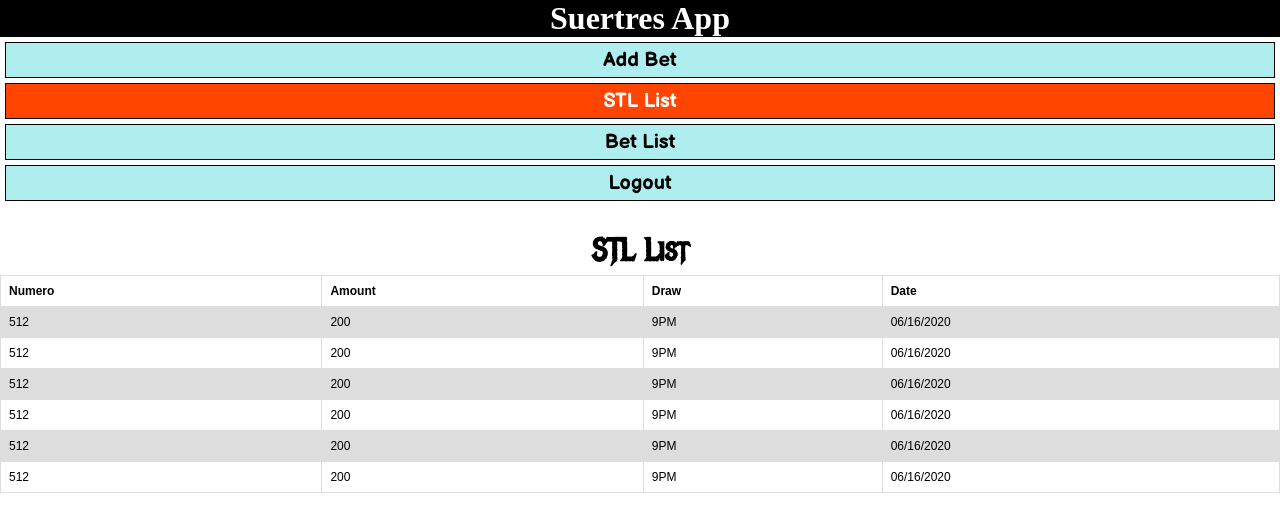
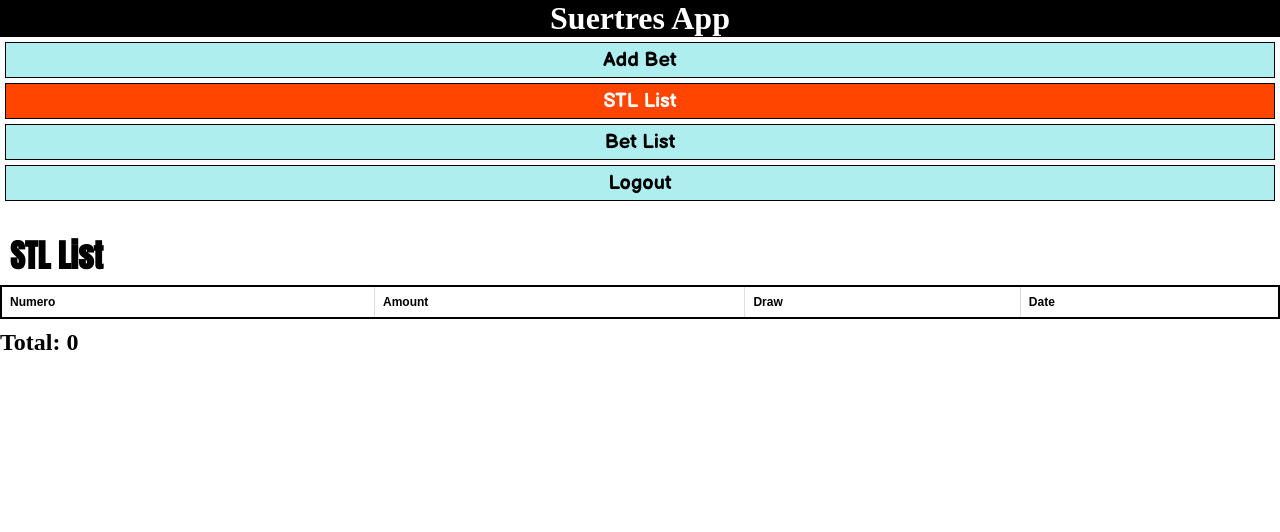
Before and after one commit to VinceGonz/suertres-client, a React (Create React App) app: page /sList in a window 1280 px wide. Shown: the top 532 px of the page. Built offline with nearby package versions, Linux system fonts and the light colour scheme.

Commit message:
- Added Filter for duplicate suertres number - Added Filter for selectedDate only

```diff
--- a/package.json
+++ b/package.json
@@ -6,7 +6,9 @@
     "@testing-library/jest-dom": "^4.2.4",
     "@testing-library/react": "^9.5.0",
     "@testing-library/user-event": "^7.2.1",
+    "moment": "^2.27.0",
     "react": "^16.13.1",
+    "react-datepicker": "^3.0.0",
     "react-dom": "^16.13.1",
     "react-router-dom": "^5.2.0",
     "react-scripts": "3.4.1"
--- a/src/App.css
+++ b/src/App.css
@@ -1,6 +1,8 @@
 @import url("https://fonts.googleapis.com/css2?family=Balsamiq+Sans:wght@700&display=swap");
 
 @import url("https://fonts.googleapis.com/css2?family=Metal+Mania&family=Staatliches&display=swap");
+
+@import url("https://fonts.googleapis.com/css2?family=Anton&display=swap");
 
 * {
   margin: 0px;
@@ -52,9 +54,10 @@ nav {
 
 /* !HeaderText */
 .HeaderText {
-  text-align: center;
+  /* text-align: center; */
   margin-bottom: 5px;
-  font-family: "Metal Mania", cursive;
+  margin-left: 10px;
+  font-family: "Anton", sans-serif;
   font-size: 32px;
 }
 
@@ -64,6 +67,8 @@ table {
   font-size: 12px;
   border-collapse: collapse;
   width: 100%;
+  border: 2px solid;
+  margin-bottom: 10px;
 }
 
 td,
@@ -71,6 +76,7 @@ th {
   border: 1px solid #dddddd;
   text-align: left;
   padding: 8px;
+  font-weight: bolder;
 }
 
 tr:nth-child(even) {
@@ -91,6 +97,13 @@ tr:nth-child(even) {
   margin-left: 30px;
   align-self: flex-end;
   width: 70%;
+}
+
+/* !Draw Select Input */
+.drawSelectInput {
+  font-weight: bolder;
+  border: 1px solid black;
+  height: 35px;
 }
 
 .textRed {
--- a/src/components/BetList.jsx
+++ b/src/components/BetList.jsx
@@ -1,9 +1,50 @@
-import React from "react";
+import React, { useContext } from "react";
 import Layout from "./Layout";
+import { BetContext } from "../context/BetContext";
+import CustomDatePicker from "./CustomDatePicker";
+import moment from "moment";
 
 const BetList = () => {
+  const {
+    betList,
+    selectedDrawTime,
+    selectedDate,
+    setSelectedDrawTime,
+    setSelectDate,
+  } = useContext(BetContext);
+  let newBetList =
+    betList.length !== 0
+      ? betList.map((bet) => {
+          return bet.bets.map((eachBet) => {
+            return {
+              cellNumber: bet.cellNum,
+              draw: bet.draw,
+              date: bet.date,
+              number: eachBet.number,
+              amount: eachBet.amount,
+            };
+          });
+        })
+      : [];
+
+  let filteredBetList = [];
+
+  newBetList.map((newBetz) => {
+    return newBetz.forEach((eachBetz) => {
+      if (eachBetz.date === moment(selectedDate).format("MM-DD-YYYY")) {
+        filteredBetList = [...filteredBetList, eachBetz];
+      }
+    });
+  });
+
+  console.log("FILTERED LIST", filteredBetList);
+  console.log(moment(selectedDate).format("MM-DD-YYYY"));
   return (
     <Layout headerText={"Bet List"} currentActive={"Bet"}>
+      <CustomDatePicker
+        selectedDate={selectedDate}
+        setSelectDate={setSelectDate}
+      />
       <table>
         <tr>
           <th>Cell No.</th>
@@ -12,48 +53,17 @@ const BetList = () => {
           <th>Draw</th>
           <th>Date</th>
         </tr>
-        <tr>
-          <td>918-956-5183</td>
-          <td>512</td>
-          <td>200</td>
-          <td>9PM</td>
-          <td>06/16/2020</td>
-        </tr>
-        <tr>
-          <td>918-956-5183</td>
-          <td>512</td>
-          <td>200</td>
-          <td>9PM</td>
-          <td>06/16/2020</td>
-        </tr>
-        <tr>
-          <td>918-956-5183</td>
-          <td>512</td>
-          <td>200</td>
-          <td>9PM</td>
-          <td>06/16/2020</td>
-        </tr>
-        <tr>
-          <td>918-956-5183</td>
-          <td>512</td>
-          <td>200</td>
-          <td>9PM</td>
-          <td>06/16/2020</td>
-        </tr>
-        <tr>
-          <td>918-956-5183</td>
-          <td>512</td>
-          <td>200</td>
-          <td>9PM</td>
-          <td>06/16/2020</td>
-        </tr>
-        <tr>
-          <td>918-956-5183</td>
-          <td>512</td>
-          <td>200</td>
-          <td>9PM</td>
-          <td>06/16/2020</td>
-        </tr>
+        {filteredBetList.map((betz) => {
+          return (
+            <tr>
+              <td>{betz.cellNumber}</td>
+              <td>{betz.number}</td>
+              <td>{betz.amount}</td>
+              <td>{`${betz.draw} ${betz.draw === "11" ? "AM" : "PM"}`}</td>
+              <td>{betz.date}</td>
+            </tr>
+          );
+        })}
       </table>
     </Layout>
   );
--- /dev/null
+++ b/src/components/CustomDatePicker.jsx
@@ -0,0 +1,25 @@
+import React, { useState } from "react";
+import DatePicker from "react-datepicker";
+import "react-datepicker/dist/react-datepicker.css";
+import moment from "moment";
+
+const CustomDatePicker = ({ selectedDate, setSelectDate }) => {
+  const [startDate, setStartDate] = useState(selectedDate);
+  return (
+    <DatePicker
+      selected={startDate}
+      onChange={(date) => {
+        setStartDate(date);
+        setSelectDate(moment(date).format("MM-DD-YYYY"));
+      }}
+      format={"dd MMMM | HH:mm"}
+      maxDate={new Date()}
+      showYearDropdown
+      showMonthDropdown
+      isClearable
+      placeholderText="Enter Date here..."
+    />
+  );
+};
+
+export default CustomDatePicker;
--- a/src/components/HeaderText.jsx
+++ b/src/components/HeaderText.jsx
@@ -1,7 +1,11 @@
 import React from "react";
 
 const HeaderText = ({ headerText }) => {
-  return <h2 className="HeaderText">{headerText}</h2>;
+  return (
+    <React.Fragment>
+      <h2 className="HeaderText">{headerText}</h2>
+    </React.Fragment>
+  );
 };
 
 export default HeaderText;
--- a/src/components/SList.jsx
+++ b/src/components/SList.jsx
@@ -1,7 +1,84 @@
-import React from "react";
+import React, { useContext } from "react";
 import Layout from "./Layout";
+import { BetContext } from "../context/BetContext";
+import moment from "moment";
 
 const SList = () => {
+  const { betList, selectedDrawTime, selectedDate } = useContext(BetContext);
+
+  let filteredNewBetList = [];
+  let STList = [];
+
+  betList.forEach((eachBetz) => {
+    if (eachBetz.date === moment(selectedDate).format("MM-DD-YYYY")) {
+      filteredNewBetList = [...filteredNewBetList, eachBetz];
+    }
+  });
+
+  // ! FUNCTION TO MERGE DUPLICATE BET NUMBERS
+  const mergeDuplicateNumbers = (betsArray) => {
+    let numbersList = [];
+    let newBetList = betsArray.map((val) =>
+      val.bets.map((bet) => {
+        return {
+          cellNum: val.cellNum,
+          draw: val.draw,
+          date: val.date,
+          number: bet.number,
+          amount: bet.amount,
+        };
+      })
+    );
+
+    let bets = newBetList.map((bet) => bet.map((eachBet) => eachBet));
+
+    bets.map((e) => {
+      e.forEach((val) => {
+        numbersList = [...numbersList, val];
+      });
+    });
+
+    // !filter duplicate bet numbers
+    numbersList.forEach((numBet) => {
+      // ! Check if bet number already exists
+      if (STList.some((bet) => bet.number === numBet.number)) {
+        // console.log('exists!', numBet.number);
+        // ! If number already exists, get the index of that element in the array of Numbers
+        let indx = STList.findIndex((x) => x.number === numBet.number);
+        // console.log('index', indx);
+        // ! Update the amount of the number by adding the amounts
+        STList[indx] = {
+          ...STList[indx],
+          amount: parseInt(STList[indx].amount) + parseInt(numBet.amount),
+        };
+      } else {
+        // !If it doesn't exist in the array of numberList, add it as new element
+        STList = [...STList, numBet];
+        // console.log('STList', STList)
+      }
+    });
+
+    console.log(STList);
+    return STList;
+  };
+
+  let arrayOfBetsAmount = [];
+
+  filteredNewBetList.forEach((bet) => {
+    bet.bets.forEach((perBet) => {
+      arrayOfBetsAmount = [...arrayOfBetsAmount, parseInt(perBet.amount)];
+    });
+  });
+
+  console.log("bobo", arrayOfBetsAmount);
+
+  const totalAmount =
+    arrayOfBetsAmount.length !== 0
+      ? arrayOfBetsAmount.reduce((accu, currVal) => accu + currVal)
+      : 0;
+
+  console.log("length", totalAmount.length);
+
   return (
     <Layout headerText={"STL List"} currentActive={"STL"}>
       <table>
@@ -11,43 +88,18 @@ const SList = () => {
           <th>Draw</th>
           <th>Date</th>
         </tr>
-        <tr>
-          <td>512</td>
-          <td>200</td>
-          <td>9PM</td>
-          <td>06/16/2020</td>
-        </tr>
-        <tr>
-          <td>512</td>
-          <td>200</td>
-          <td>9PM</td>
-          <td>06/16/2020</td>
-        </tr>
-        <tr>
-          <td>512</td>
-          <td>200</td>
-          <td>9PM</td>
-          <td>06/16/2020</td>
-        </tr>
-        <tr>
-          <td>512</td>
-          <td>200</td>
-          <td>9PM</td>
-          <td>06/16/2020</td>
-        </tr>
-        <tr>
-          <td>512</td>
-          <td>200</td>
-          <td>9PM</td>
-          <td>06/16/2020</td>
-        </tr>
-        <tr>
-          <td>512</td>
-          <td>200</td>
-          <td>9PM</td>
-          <td>06/16/2020</td>
-        </tr>
+        {mergeDuplicateNumbers(filteredNewBetList).map((bet) => {
+          return (
+            <tr>
+              <td>{bet.number}</td>
+              <td>{bet.amount}</td>
+              <td>{`${bet.draw} ${bet.draw === "11" ? "AM" : "PM"}`}</td>
+              <td>{bet.date}</td>
+            </tr>
+          );
+        })}
       </table>
+      <h2>Total: {totalAmount}</h2>
     </Layout>
   );
 };
--- a/src/forms/NewBet.jsx
+++ b/src/forms/NewBet.jsx
@@ -1,20 +1,34 @@
 import React, { useState, useContext } from "react";
-import Layout from "../components/Layout";
-import { BetContext } from "../context/BetContext";
+import moment from "moment";
+
+// * CUSTOM COMPONENTS
 import IndividualBets from "./IndividualBets";
 import FlashMessage from "../components/FlashMessage";
+import Layout from "../components/Layout";
+import CustomDatePicker from "react-datepicker";
+
+// * CONTEXTS
+import { BetContext } from "../context/BetContext";
 
 const NewBet = () => {
   const [cellNum, setCellNum] = useState(null);
   const [number, setNumber] = useState(null);
   const [amount, setAmount] = useState(null);
-  const [draw, setDraw] = useState(null);
-  const [date, setDate] = useState(null);
+  const [draw, setDraw] = useState("11");
+  const [date, setDate] = useState(moment(new Date()).format("MM-DD-YYYY"));
   const [indivBets, setIndivBets] = useState([]);
   const [newBetErrors, setNewBetErrors] = useState({});
 
   // * CONTEXT IMPORTED
   const { addNewBet, setFlashMsg, flashMsg } = useContext(BetContext);
+
+  // ! Limit lenght of characters in a input field
+  const setLimitLength = (maxLength, value) => {
+    if (value.length > maxLength) {
+      value = value.substring(0, 3);
+    }
+    return value;
+  };
 
   const resetBetData = () => {
     setCellNum("");
@@ -118,7 +132,7 @@ const NewBet = () => {
             Cell No
           </label>
           <input
-            type="text"
+            type="number"
             className={`newBetBoxFields ${
               newBetErrors.cellNum ? "ErrorBetBoxFields" : null
             }`}
@@ -127,17 +141,20 @@ const NewBet = () => {
           />
         </div>
         <div className="form-group">
-          <label className="newBetBoxLabels" htmlFor="draw">
+          <label className="newBetBoxLabels" htmlFor="amount">
             Draw
           </label>
-          <input
-            type="text"
-            className={`newBetBoxFields ${
-              newBetErrors.draw ? "ErrorBetBoxFields" : null
-            }`}
+          <select
+            className="newBetBoxFields drawSelectInput"
             value={draw}
             onChange={(e) => setDraw(e.target.value)}
-          />
+          >
+            <option value="11" selected="selected">
+              11AM
+            </option>
+            <option value="4">4PM</option>
+            <option value="9">9PM</option>
+          </select>
         </div>
         <div className="form-group">
           <label className="newBetBoxLabels" htmlFor="date">
@@ -149,7 +166,9 @@ const NewBet = () => {
               newBetErrors.date ? "ErrorBetBoxFields" : null
             }`}
             value={date}
-            onChange={(e) => setDate(e.target.value)}
+            onChange={(e) => {
+              setDate(e.target.value);
+            }}
           />
         </div>
         <hr />
@@ -159,12 +178,14 @@ const NewBet = () => {
             Number
           </label>
           <input
-            type="text"
+            type="number"
             className={`newBetBoxFields ${
               newBetErrors.number ? "ErrorBetBoxFields" : null
             }`}
             value={number}
-            onChange={(e) => setNumber(e.target.value)}
+            onChange={(e) => {
+              setNumber(setLimitLength(3, e.target.value));
+            }}
           />
         </div>
         <div className="form-group">
@@ -172,7 +193,7 @@ const NewBet = () => {
             Amount
           </label>
           <input
-            type="text"
+            type="number"
             className={`newBetBoxFields ${
               newBetErrors.amount ? "ErrorBetBoxFields" : null
             }`}
--- a/src/types.js
+++ b/src/types.js
@@ -2,4 +2,6 @@
 export const types = {
     ADD_BET: `ADD_BET`,
     SET_FLASH_MSG: `SET_FLASH_MSG`,
+    SET_SELECTED_DRAW_TIME: `SET_SELECTED_DRAW_TIME`,
+    SET_SELECTED_DATE: `SET_SELECTED_DATE`
 }
```
Also changed, not shown: src/context/BetContext.js (+20 -3 lines), src/reducers/betReducer.js (+15 -1 lines), 1 other file (tests, documents, lock files or other folders).
